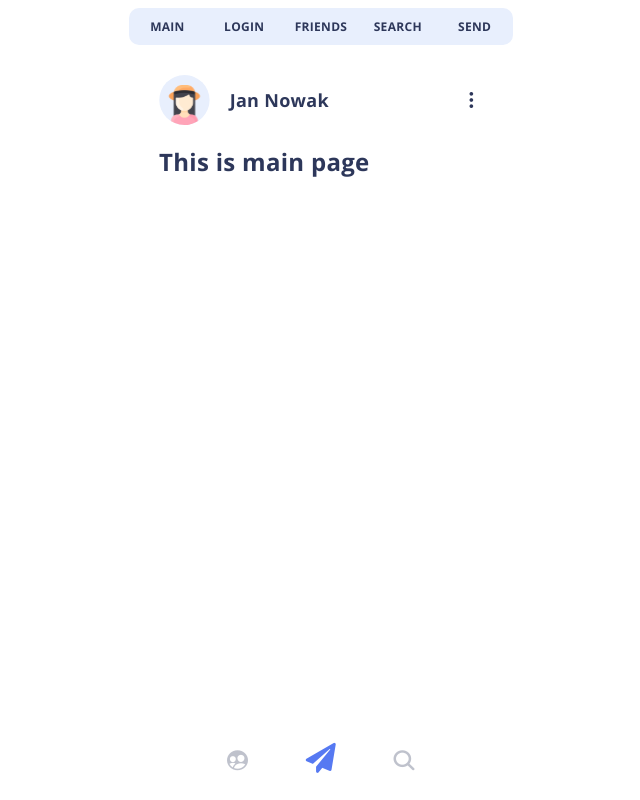
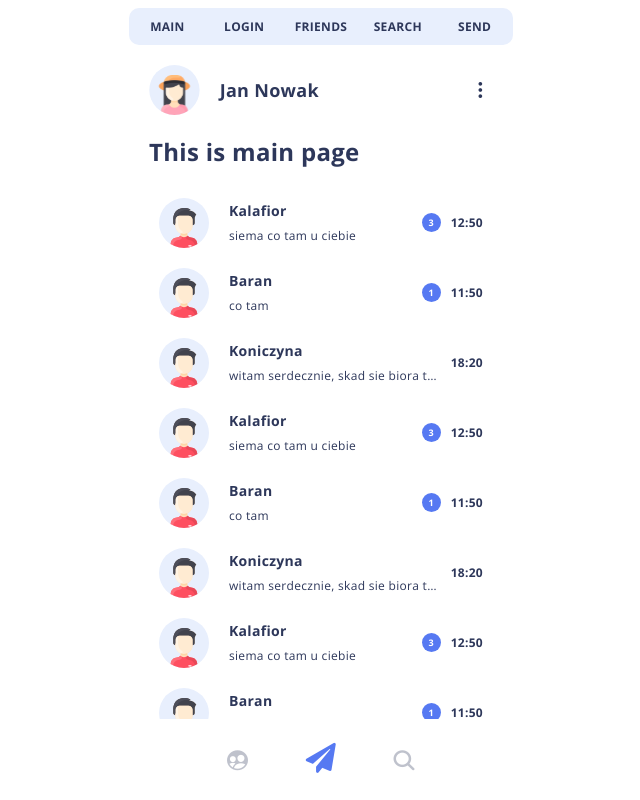
Before and after one commit to dlt-v/Chatlog, a React (Create React App) app: page / in a window 1280 px wide. Shown: the whole page, without its empty margins (319-959 px from the left). Built offline with nearby package versions, Linux system fonts and the light colour scheme.

Commit message:
render items in message list

```diff
--- /dev/null
+++ b/src/components/HistoryMessage.tsx
@@ -0,0 +1,29 @@
+import React from 'react';
+
+import av0 from '../styles/img/av-0.svg';
+import av1 from '../styles/img/av-1.svg';
+import av2 from '../styles/img/av-2.svg';
+import av3 from '../styles/img/av-3.svg';
+
+const avatars = [av0, av1, av2, av3];
+
+interface Props {
+    id: number;
+    avatar?: string;
+    name: string;
+    time: string;
+    message: string;
+    unread: number;
+}
+
+export const HistoryMessage: React.FC<Props> = (props) => {
+    return (
+        <div className="historyMessage">
+            <img src={av3} alt="" className="historyMessage__avatar" />
+            <div className="historyMessage__nickname">{props.name}</div>
+            <div className="historyMessage__message">{props.message}</div>
+            {props.unread !== 0 ? <div className="historyMessage__unread">{props.unread}</div> : <div></div>}
+            <div className="historyMessage__time">{props.time}</div>
+        </div>
+    );
+};
--- /dev/null
+++ b/src/components/LastMessages.tsx
@@ -0,0 +1,98 @@
+import React from 'react';
+
+import av0 from '../styles/img/av-0.svg';
+import av1 from '../styles/img/av-1.svg';
+import av2 from '../styles/img/av-2.svg';
+import av3 from '../styles/img/av-3.svg';
+import { HistoryMessage } from './HistoryMessage';
+
+export const LastMessages: React.FC = () => {
+    const last = [
+        {
+            id: 1,
+            avatar: av0,
+            name: 'Kalafior',
+            time: '12:50',
+            message: 'siema co tam u ciebie',
+            unread: 3,
+        },
+        {
+            id: 2,
+            avatar: av1,
+            name: 'Baran',
+            time: '11:50',
+            message: 'co tam',
+            unread: 1,
+        },
+        {
+            id: 3,
+            avatar: av2,
+            name: 'Koniczyna',
+            time: '18:20',
+            message: 'witam serdecznie, skad sie biora takie zwierzeta jak ty?',
+            unread: 0,
+        },
+        {
+            id: 4,
+            avatar: av0,
+            name: 'Kalafior',
+            time: '12:50',
+            message: 'siema co tam u ciebie',
+            unread: 3,
+        },
+        {
+            id: 5,
+            avatar: av1,
+            name: 'Baran',
+            time: '11:50',
+            message: 'co tam',
+            unread: 1,
+        },
+        {
+            id: 6,
+            avatar: av2,
+            name: 'Koniczyna',
+            time: '18:20',
+            message: 'witam serdecznie, skad sie biora takie zwierzeta jak ty?',
+            unread: 0,
+        },
+        {
+            id: 7,
+            avatar: av0,
+            name: 'Kalafior',
+            time: '12:50',
+            message: 'siema co tam u ciebie',
+            unread: 3,
+        },
+        {
+            id: 8,
+            avatar: av1,
+            name: 'Baran',
+            time: '11:50',
+            message: 'co tam',
+            unread: 1,
+        },
+        {
+            id: 9,
+            avatar: av2,
+            name: 'Koniczyna',
+            time: '18:20',
+            message: 'witam serdecznie, skad sie biora takie zwierzeta jak ty?',
+            unread: 0,
+        },
+    ];
+    return (
+        <div className="lastMessages">
+            {last.map((e) => (
+                <HistoryMessage
+                    key={e.id}
+                    id={e.id}
+                    name={e.name}
+                    time={e.time}
+                    message={e.message}
+                    unread={e.unread}
+                />
+            ))}
+        </div>
+    );
+};
--- a/src/pages/Main.tsx
+++ b/src/pages/Main.tsx
@@ -1,14 +1,15 @@
 import React from 'react';
-
 
 import { UserHeader } from '../components/UserHeader';
 import { Navigation } from '../components/Navigation';
+import { LastMessages } from '../components/LastMessages';
 
 export const Main: React.FC = () => {
     return (
         <div className="main">
             <UserHeader />
             <h2>This is main page</h2>
+            <LastMessages />
             <Navigation />
         </div>
     );
--- a/src/styles/style.scss
+++ b/src/styles/style.scss
@@ -140,8 +140,9 @@ html {
 }
 
 .main {
-    width: calc(100% - 60px);
-    margin: 30px;
+    width: calc(100% - 40px);
+    margin: 20px;
+
     &__userHeader {
         width: 100%;
         display: grid;
@@ -157,7 +158,8 @@ html {
             font-size: 18px;
         }
 
-        & .icon-close, .icon-options {
+        & .icon-close,
+        .icon-options {
             text-align: center;
         }
     }
@@ -260,3 +262,71 @@ html {
         }
     }
 }
+
+.lastMessages {
+    overflow: scroll;
+    height: calc(100vh - 260px);
+}
+
+.historyMessage {
+    display: grid;
+    grid-template-columns: 0fr 1fr 0fr 0fr;
+    grid-template-areas:
+        'avatar name unread date'
+        'avatar message unread date';
+    align-items: center;
+    padding: 10px 10px;
+    transition: 0.3s 0.3s;
+
+    &__avatar {
+        grid-area: avatar;
+        width: 50px;
+    }
+
+    &__nickname {
+        margin-left: 20px;
+        font-weight: 700;
+        font-size: 14px;
+        grid-area: name;
+    }
+
+    &__message {
+        font-size: 12px;
+        grid-area: message;
+        margin-left: 20px;
+        white-space: nowrap;
+        text-overflow: ellipsis;
+        overflow: hidden;
+    }
+
+    &__unread {
+        display: flex;
+        align-items: center;
+        justify-content: center;
+        grid-area: unread;
+        font-size: 9px;
+        font-weight: 700;
+        background-color: $c;
+        border-radius: 100%;
+        height: 19px;
+        width: 19px;
+        text-align: center;
+        color: $bg;
+        margin-left: 10px;
+    }
+
+    &__time {
+        font-weight: 700;
+        font-size: 12px;
+        grid-area: date;
+        justify-self: end;
+        margin-left: 10px;
+    }
+
+    &:active {
+        transition: 0.3s;
+        background-color: $bgl;
+        transform: scale(0.95);
+        border-radius: 10px;
+    }
+}
```
